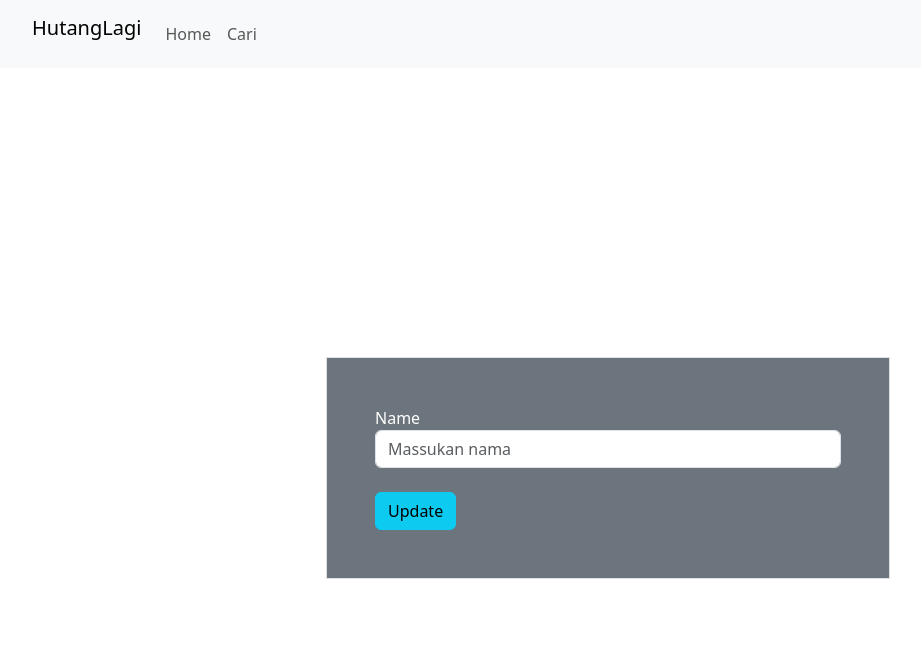
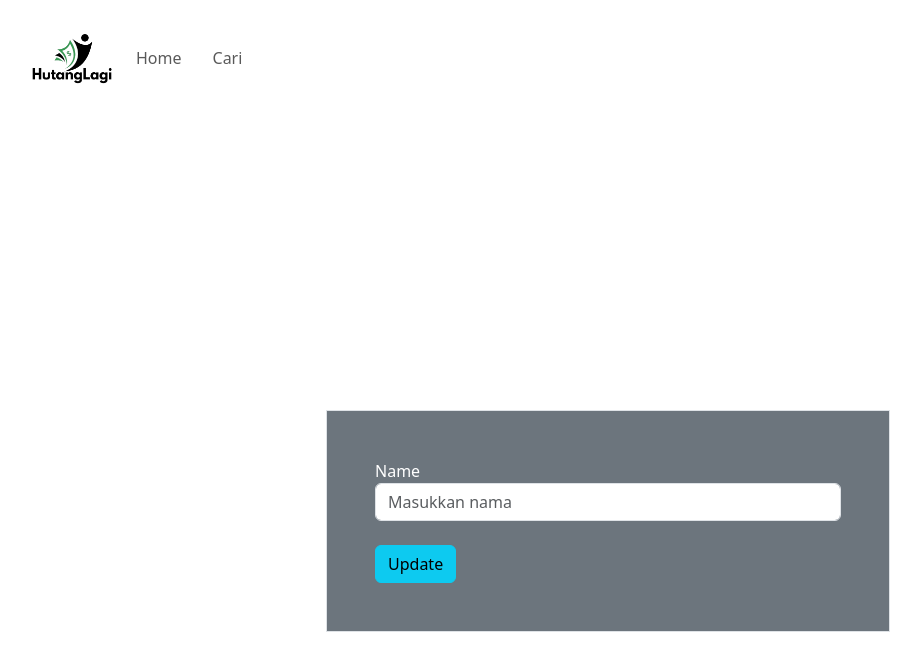
Before and after one commit to NuryND000/hutangApp, a React (Create React App) app in the folder frontend/: page /editpel/1 in a window 1280 px wide. Shown: the top 670 px of the page, without its empty margins (32-953 px from the left). Built offline with nearby package versions, Linux system fonts and the light colour scheme; no server answers.

Commit message:
memperbaiki Tampilan

```diff
--- a/frontend/public/index.html
+++ b/frontend/public/index.html
@@ -10,25 +10,26 @@
       content="Web site created using create-react-app"
     />
     <link rel="apple-touch-icon" href="%PUBLIC_URL%/logo192.png" />
-    <!--
-      manifest.json provides metadata used when your web app is installed on a
-      user's mobile device or desktop. See https://developers.google.com/web/fundamentals/web-app-manifest/
-    -->
     <link rel="manifest" href="%PUBLIC_URL%/manifest.json" />
-    <!--
-      Notice the use of %PUBLIC_URL% in the tags above.
-      It will be replaced with the URL of the `public` folder during the build.
-      Only files inside the `public` folder can be referenced from the HTML.
-
-      Unlike "/favicon.ico" or "favicon.ico", "%PUBLIC_URL%/favicon.ico" will
-      work correctly both with client-side routing and a non-root public URL.
-      Learn how to configure a non-root public URL by running `npm run build`.
-    -->
     <title>HutangLagi</title>
+    <style>
+      .logo-container {
+        display: flex;
+        justify-content: center;
+        align-items: center;
+        height: 100vh;
+      }
+      .logo-container img {
+        max-width: 200px; /* Adjust the size as needed */
+      }
+    </style>
   </head>
   <body>
     <noscript>You need to enable JavaScript to run this app.</noscript>
-    <div id="root"></div>
+    <div id="root">
+      <div class="logo-container">
+        <img src="%PUBLIC_URL%/logo.png" alt="HutangLagi Logo" />
+      </div>
     <!--
       This HTML file is a template.
       If you open it directly in the browser, you will see an empty page.
--- /dev/null
+++ b/frontend/src/components/App.css
@@ -0,0 +1,171 @@
+/* App.css */
+.full-width-navbar {
+    width: 100%;
+    position: fixed;
+    top: 0;
+    left: 0;
+    background-color: #ffffff !important;
+    color: #fff;
+    z-index: 1030;
+}
+
+body,
+html {
+    height: 100%;
+    margin: 0;
+    padding: 0;
+    background-color: #f8f9fa;
+    font-family: 'Roboto', sans-serif;
+    color: #333;
+    padding-top: 56px; /* Sesuaikan dengan tinggi navbar */
+}
+
+#root,
+.container-fluid {
+    min-height: 100vh;
+    max-width: 1200px;
+    margin: 0 auto;
+    padding: 20px;
+}
+
+.judul-tabel {
+    color: #080808 !important;
+}
+
+.table {
+    width: 100%;
+    border-collapse: collapse;
+    margin-bottom: 30px;
+    box-shadow: 0 0 8px rgba(0, 0, 0, 0.1);
+    border-radius: 8px;
+    overflow: hidden;
+}
+
+th,
+td {
+    padding: 15px;
+    text-align: left;
+}
+
+th {
+    background-color: #007bff;
+    color: #fff;
+    font-weight: bold;
+}
+
+.table th {
+    text-align: center;
+}
+
+.table tr {
+    background-color: #fff;
+    transition: background-color 0.3s;
+}
+
+.table tbody tr:hover {
+    background-color: #e8f1ff;
+}
+
+.btn {
+    background-color: #007bff;
+    color: white;
+    padding: 10px 20px;
+    border: none;
+    border-radius: 5px;
+    cursor: pointer;
+    transition: background-color 0.3s, transform 0.2s;
+}
+
+.btn:hover {
+    background-color: #0056b3;
+    transform: scale(1.05);
+}
+
+.btn-sm {
+    padding: 5px 10px;
+    font-size: 12px;
+}
+
+.pagination {
+    display: flex;
+    justify-content: center;
+    align-items: center;
+    margin-top: 20px;
+}
+
+.pagination ul {
+    list-style: none;
+    padding: 0;
+}
+
+.pagination li {
+    display: inline-block;
+    margin: 0 5px;
+}
+
+.pagination li a {
+    display: block;
+    padding: 5px 10px;
+    border: 1px solid #ddd;
+    text-decoration: none;
+    color: #333;
+    transition: background-color 0.3s;
+    border-radius: 4px;
+}
+
+.pagination li a:hover {
+    background-color: #f0f0f0;
+}
+
+.pagination li.active a {
+    background-color: #007bff;
+    color: white;
+}
+
+.form-group {
+    margin-bottom: 15px;
+}
+
+.form-control {
+    padding: 10px;
+    border: 1px solid #ddd;
+    border-radius: 5px;
+    transition: border-color 0.3s, box-shadow 0.3s;
+}
+
+.form-control:focus {
+    outline: none;
+    border-color: #007bff;
+    box-shadow: 0 0 5px rgba(0, 123, 255, 0.2);
+}
+
+.form-label {
+    display: block;
+    margin-bottom: 5px;
+    font-weight: bold;
+}
+
+.alert {
+    padding: 15px;
+    border: 1px solid transparent;
+    border-radius: 5px;
+}
+
+.alert-success {
+    background-color: #d4edda;
+    border-color: #c3e6cb;
+    color: #155725;
+}
+
+/* Align action buttons to the right */
+.action-column {
+    text-align: right;
+}
+
+.navbar-nav .nav-link:hover {
+    transform: scale(1.05);
+}
+
+.navbar-nav .nav-link {
+    transition: transform 0.3s;
+}
--- /dev/null
+++ b/frontend/src/components/NavBar.css
@@ -0,0 +1,13 @@
+/* NavBar.css */
+.custom-nav-link {
+    font-size: 30px;       /* Mengatur ukuran font */
+    font-weight: bold;     /* Membuat teks menjadi tebal */
+    color: #000000;        /* Mengatur warna teks */
+    margin-right: 15px;    /* Mengatur jarak antar item */
+    transition: color 0.3s, transform 0.3s;
+  }
+
+  .custom-nav-link:hover {
+    color: #000000;        /* Mengubah warna teks saat dihover */
+    transform: scale(1.0); /* Memperbesar teks saat dihover */
+  }
--- a/frontend/src/components/NavBar.js
+++ b/frontend/src/components/NavBar.js
@@ -1,17 +1,31 @@
-import Container from 'react-bootstrap/Container';
-import Nav from 'react-bootstrap/Nav';
-import Navbar from 'react-bootstrap/Navbar';
+import { Image } from "react-bootstrap";
+import Container from "react-bootstrap/Container";
+import Nav from "react-bootstrap/Nav";
+import Navbar from "react-bootstrap/Navbar";
+import "./NavBar.css"; // Mengimpor file CSS khusus untuk navbar
 
 export default function NavBar() {
   return (
-    <Navbar expand="lg" className="bg-body-tertiary">
+    <Navbar expand="lg" className="full-width-navbar">
       <Container>
-        <Navbar.Brand href="/">HutangLagi</Navbar.Brand>
+        <Navbar.Brand href="/">
+          <Image
+            src={`${process.env.PUBLIC_URL}/logo.png`}
+            alt="Logo"
+            height={5}
+            width={80}
+          />{" "}
+          {/* Mengatur tinggi logo */}
+        </Navbar.Brand>
         <Navbar.Toggle aria-controls="basic-navbar-nav" />
         <Navbar.Collapse id="basic-navbar-nav">
           <Nav className="me-auto">
-            <Nav.Link href="/">Home</Nav.Link>
-            <Nav.Link href="cari">Cari</Nav.Link>
+            <Nav.Link href="/" className="custom-nav-link">
+              Home
+            </Nav.Link>
+            <Nav.Link href="cari" className="custom-nav-link">
+              Cari
+            </Nav.Link>
           </Nav>
         </Navbar.Collapse>
       </Container>
--- a/frontend/src/components/UserList.js
+++ b/frontend/src/components/UserList.js
@@ -1,8 +1,8 @@
-import React, { useState, useEffect } from "react";
 import axios from "axios";
-import { Container, Table, Col, Row, Form } from "react-bootstrap";
-import { Button } from "react-bootstrap";
+import React, { useEffect, useState } from "react";
+import { Button, Col, Container, Form, Row, Table } from "react-bootstrap";
 import { Link } from "react-router-dom";
+import "./App.css"; // Pastikan mengimpor file CSS
 
 const UserList = () => {
   const [users, setUser] = useState([]);
@@ -12,16 +12,14 @@ const UserList = () => {
   const saveUser = async (e) => {
     e.preventDefault();
     try {
-      await axios.post("http://localhost:5001/users", {
-        name,
-      });
+      await axios.post("http://localhost:5001/users", { name });
       setShowAdditionalField(false);
       getUsers();
-
     } catch (error) {
       console.log(error);
     }
   };
+
   const handleButtonClick = () => {
     setShowAdditionalField(true);
   };
@@ -32,28 +30,26 @@ const UserList = () => {
 
   const getUsers = async () => {
     const response = await axios.get("http://localhost:5001/users");
-    const updatedUsers = response.data.map((user, index) => {
+    const updatedUsers = response.data.map((user) => {
       // Calculate the sum of hutang for each user
       const hutangArray = user.hutang.map((h) => h.hutang);
       const bayarArray = user.bayar.map((h) => h.bayar);
-      const sumOfHutang = hutangArray.reduce((total, hutang) => total + hutang, 0);
+      const sumOfHutang = hutangArray.reduce(
+        (total, hutang) => total + hutang,
+        0
+      );
       const sumOfBayar = bayarArray.reduce((total, bayar) => total + bayar, 0);
       // Update sisahutang property based on the sum
-      return { ...user };
+      return { ...user, sisahutang: sumOfHutang - sumOfBayar };
     });
     setUser(updatedUsers);
   };
-
-
 
   return (
     <Container fluid className="mt-4">
       <Row className="my-4">
         <Col md={2}>
-          <Button
-            variant="success"
-            onClick={handleButtonClick}
-          >
+          <Button variant="success" onClick={handleButtonClick}>
             Pelanggan Baru
           </Button>
         </Col>
@@ -81,54 +77,61 @@ const UserList = () => {
           )}
         </Col>
       </Row>
-      <Table striped hover>
+      <Table striped hover className="custom-table">
         <thead>
           <tr>
-            <th>No</th>
-            <th>Nama</th>
-            <th>Sisa Hutang</th>
-            <th>Hutang Kembalian</th>
-            <th>Status</th>
-            <th>Aksi</th>
+            <th className="judul-tabel">No</th>
+            <th className="judul-tabel">Nama</th>
+            <th className="judul-tabel">Sisa Hutang</th>
+            <th className="judul-tabel">Hutang Kembalian</th>
+            <th className="judul-tabel">Status</th>
+            <th className="judul-tabel action-column">Aksi</th>
           </tr>
         </thead>
-        {users.length !== 0 ? <tbody>
+        {users.length !== 0 ? (
+          <tbody>
             {users.map((user, index) => (
               <tr key={user._id}>
                 <td>{index + 1}</td>
                 <td>{user.name}</td>
                 <td>{user.sisahutang == 0 ? "-" : user.sisahutang}</td>
                 <td>{user.kembalian == 0 ? "-" : user.kembalian}</td>
-              <td>{user.sisahutang != 0 ? user.sisahutang <= 0 ? "kembalian kurang" : "belum lunas" : "lunas"}</td>
                 <td>
+                  {user.sisahutang != 0
+                    ? user.sisahutang <= 0
+                      ? "kembalian kurang"
+                      : "belum lunas"
+                    : "lunas"}
+                </td>
+                <td className="action-column">
                   <Link to={`edit/${user._id}`} className="mx-1">
-                  <Button variant="success" size="sm"
-                  >
+                    <Button variant="success" size="sm">
                       Transaksi Baru
                     </Button>
                   </Link>
                   <Link to={`editpel/${user._id}`} className="mx-1">
-                  <Button color="blue" size="sm"
-                  >
+                    <Button variant="primary" size="sm">
                       Edit
                     </Button>
                   </Link>
                   <Link to={`detail/${user._id}`} className="mx-1">
-                  <Button variant="warning" size="sm"
-                  >
-                    detail
+                    <Button variant="warning" size="sm">
+                      Detail
                     </Button>
                   </Link>
-
                 </td>
               </tr>
             ))}
-        </tbody> : <tbody>
+          </tbody>
+        ) : (
+          <tbody>
             <tr>
-            <td colSpan={6} style={{ textAlign: 'center' }}><h6>Data Empty</h6></td>
+              <td colSpan={6} style={{ textAlign: "center" }}>
+                <h6>Data Empty</h6>
+              </td>
             </tr>
-        </tbody>}
-
+          </tbody>
+        )}
       </Table>
     </Container>
   );
--- a/frontend/src/components/tidakada.js
+++ b/frontend/src/components/tidakada.js
@@ -1,39 +1,53 @@
-import axios from 'axios';
-import React, { useEffect, useState } from 'react'
-import { useParams, useNavigate } from "react-router-dom";
-function UpdatePelanggan(){
-    const {id}= useParams();
+import axios from "axios";
+import React, { useEffect, useState } from "react";
+import { useNavigate, useParams } from "react-router-dom";
+
+function UpdatePelanggan() {
+  const { id } = useParams();
   const [values, setValues] = useState({
-        id:id,
-        name:""
+    id: id,
+    name: "",
   });
-    useEffect(()=>{
-        axios.get('http://127.0.0.1:5001/users/'+id)
-        .then(res => {
-            setValues({...values, name: res.data.name})
+
+  useEffect(() => {
+    axios
+      .get("http://127.0.0.1:5001/users/" + id)
+      .then((res) => {
+        setValues({ ...values, name: res.data.name });
       })
-        .catch(err => console.log(err))
-    }, [])
+      .catch((err) => console.log(err));
+  }, []);
 
   const navigate = useNavigate();
+
   const handleSubmit = (e) => {
     e.preventDefault();
-        axios.patch('http://127.0.0.1:5001/users/'+id, values)
-        .then(res => {
-            navigate ('/');
+    axios
+      .patch("http://127.0.0.1:5001/users/" + id, values)
+      .then((res) => {
+        navigate("/");
       })
-        .catch(err => console.log(err))
-    }
- //has
+      .catch((err) => console.log(err));
+  };
+
   return (
     <div className="d-flex w-100 vh-100 align-items-center justify-content-center">
-      <div className="w-50 border bg-secondary text-white p-5">
+      <div className="w-50 border bg-secondary text-white p-5 mt-5 mx-auto">
+        {" "}
+        {/* Tambahkan margin dan align center di sini */}
         <form onSubmit={handleSubmit}>
           <div>
-                <label htmlFor='name'>Name</label>
-                <input type='text' name='name' className='form-control' placeholder='Massukan nama' value={values.name} onChange={e => setValues({...values, name: e.target.value})}/>
+            <label htmlFor="name">Name</label>
+            <input
+              type="text"
+              name="name"
+              className="form-control"
+              placeholder="Masukkan nama"
+              value={values.name}
+              onChange={(e) => setValues({ ...values, name: e.target.value })}
+            />
             <br />
-                <button className='btn btn-info'>Update</button>
+            <button className="btn btn-info">Update</button>
           </div>
         </form>
       </div>
@@ -41,4 +55,4 @@ function UpdatePelanggan(){
   );
 }
 
-export default UpdatePelanggan
+export default UpdatePelanggan;
```
Also changed, not shown: frontend/src/App.js (+5 -4 lines), frontend/public/logo.png (added), 1 other file (tests, documents, lock files or other folders). Lines whose indentation alone changed are shown as unchanged.
